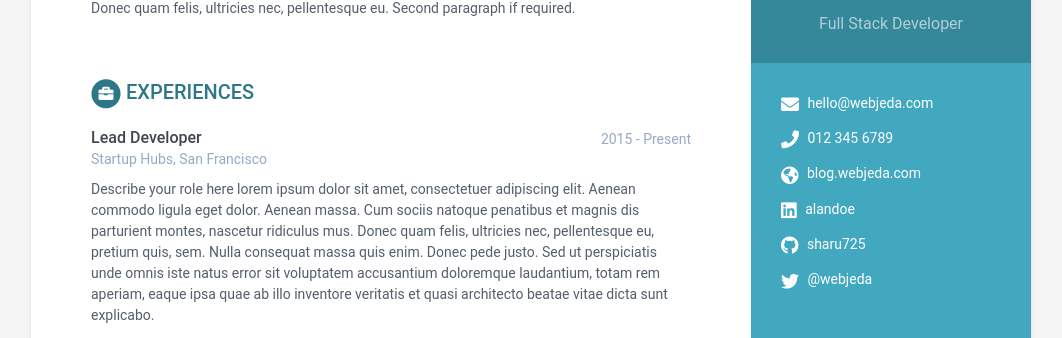
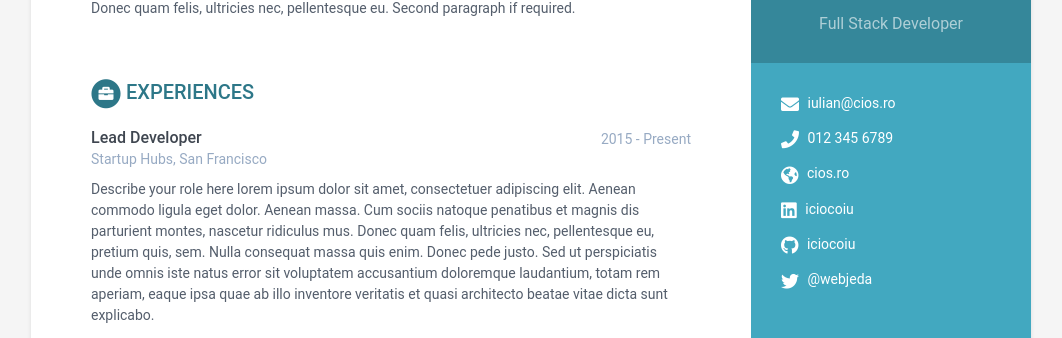
Before and after one commit to iciocoiu/online-cv, a Jekyll site: the page built from index.html, in a window 1280 px wide. Shown: the part 205-543 px from the top of the page, without its empty margins (109-1171 px from the left). Built offline with Jekyll 4.4.1, drawn with Linux system fonts in a browser that asks for light colours.

Commit message:
Info update

```diff
--- a/_data/data.yml
+++ b/_data/data.yml
@@ -12,11 +12,11 @@ sidebar:
     avatar: profile.png  #place a 100x100 picture inside /assets/images/ folder and provide the name of the file below
 
     # Sidebar links
-    email: hello@webjeda.com
+    email: iulian@cios.ro
     phone: 012 345 6789
-    website: blog.webjeda.com #do not add http://
-    linkedin: alandoe
-    github: sharu725
+    website: cios.ro #do not add http://
+    linkedin: iciocoiu
+    github: iciocoiu
     telegram: # add your nickname without '@' sign
     gitlab:
     bitbucket:
```
Also changed, not shown: 1 other file.
